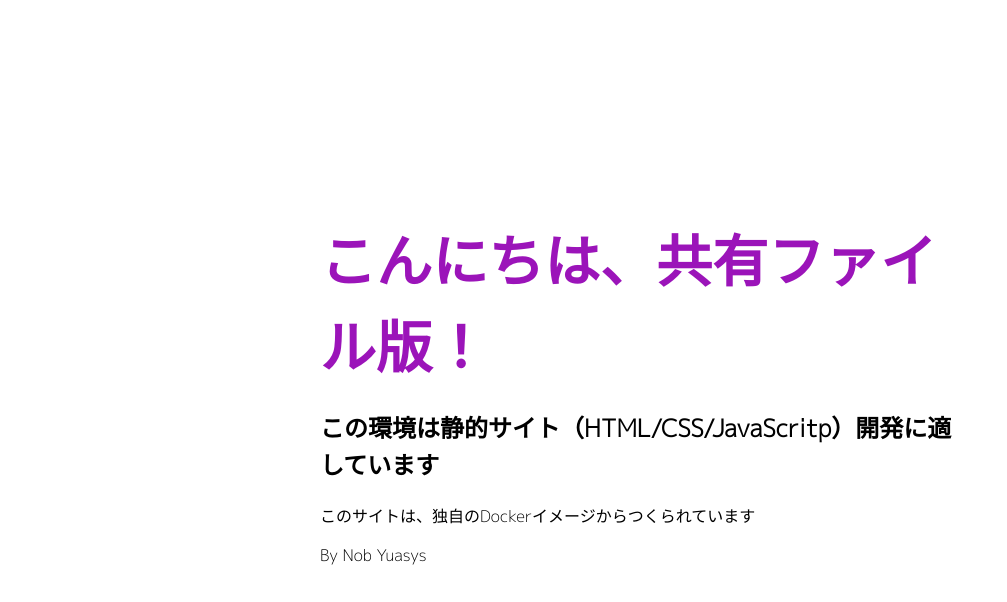
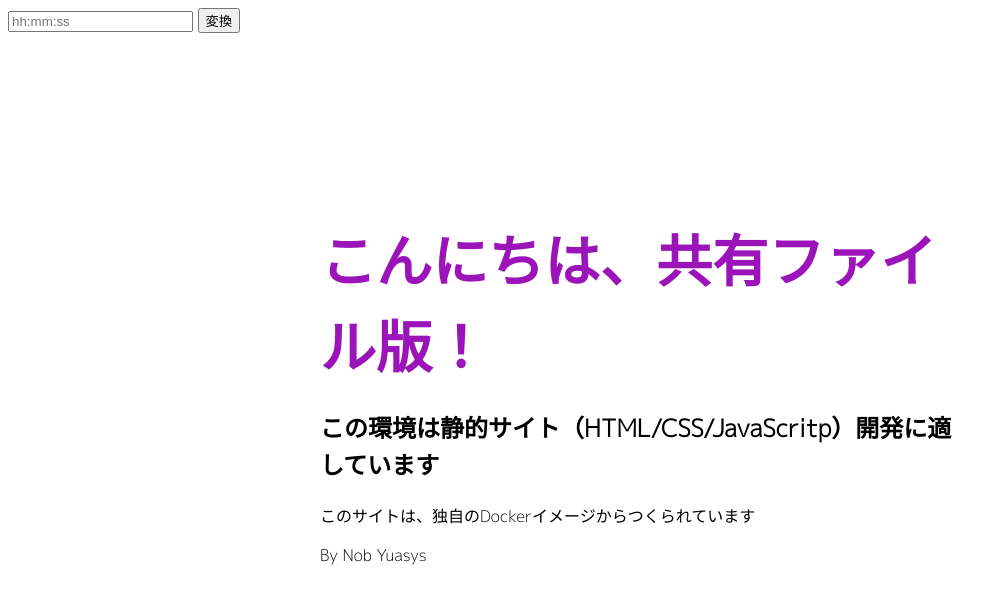
Before and after one commit to yuasys/docker-web-server-01-nginx, a plain HTML site: page static-html-directory/index.html in a window 1280 px wide. Shown: the whole page, without its empty margins (0-1007 px from the left). Drawn offline with Linux system fonts and the light colour scheme.

Commit message:
秒変換機能追加

```diff
--- a/static-html-directory/index.html
+++ b/static-html-directory/index.html
@@ -35,5 +35,18 @@
     <p>このサイトは、独自のDockerイメージからつくられています</p>
     <p>By Nob Yuasys</p>
   </div>
+  <input type="text" id="timeInput" placeholder="hh:mm:ss">
+  <button onclick="convertToSeconds()">変換</button>
+  <p id="result"></p>
+
+  <script>
+      function convertToSeconds() {
+          const timeInput = document.getElementById('timeInput').value;
+          const timeParts = timeInput.split(':');
+          const seconds = (+timeParts[0]) * 60 * 60 + (+timeParts[1]) * 60 + (+timeParts[2]);
+          document.getElementById('result').innerText = seconds + ' 秒';
+      }
+  </script>
+
 </body>
 </html>
```
